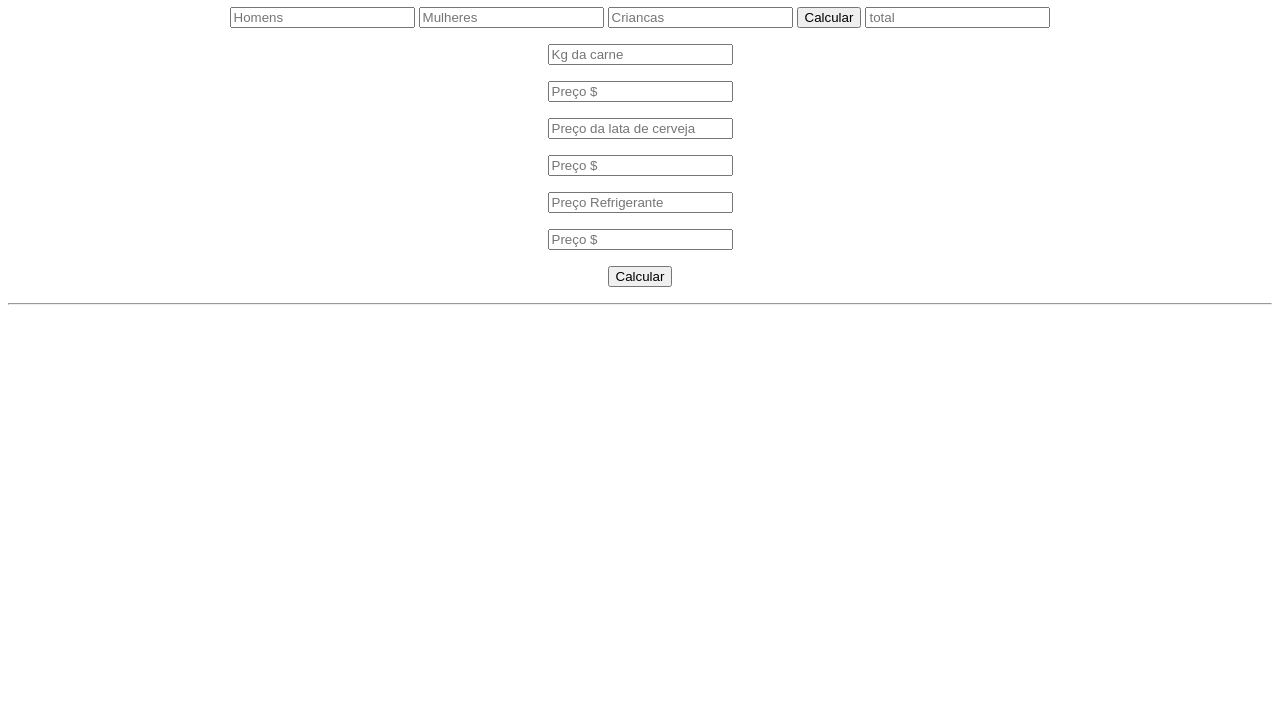
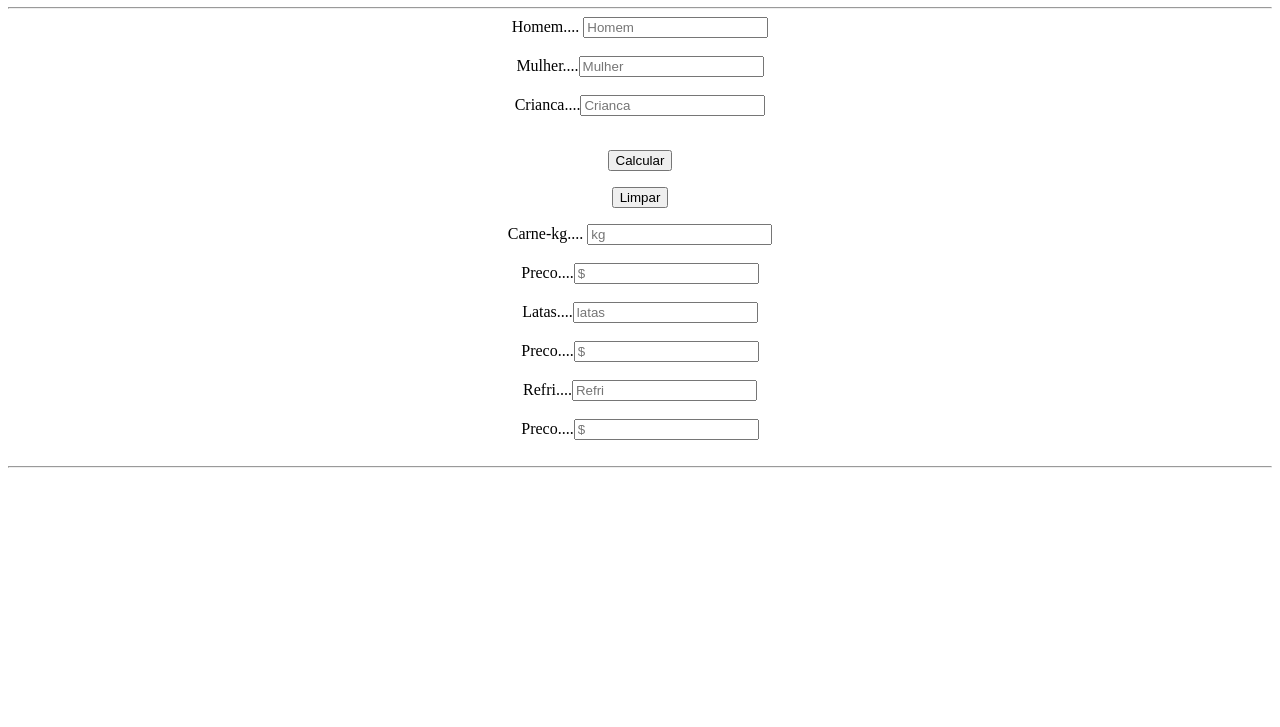
Before and after one commit to LeandroAugusto11/Logica, a plain HTML site: page Valor do Churras/index.html in a window 1280 px wide. Shown: the part 73-800 px from the top of the page. Drawn offline with Linux system fonts and the light colour scheme.

Commit message:
Update index.html

```diff
--- a/Valor do Churras/index.html
+++ b/Valor do Churras/index.html
@@ -2,35 +2,44 @@
 <html lang="pt-br">
 
 <head>
+
     <meta charset="UTF-8">
     <meta name="viewport" content="width=device-width, initial-scale=1.0">
     <meta http-equiv="X-UA-Compatible" content="ie=edge">
-    <title>Valor do Churras</title>
+    <title>Valor do Churrasco</title>
 </head>
 
 <body>
-    <h1><center>Valor do Churras</h1></center>
-    <form name="frmChurras">
-        <p>
-           <center> <input type="text" placeholder="Homens" name="txtHomens">
-            <input type="text" placeholder="Mulheres" name="txtMulheres">
-            <input type="text" placeholder="Criancas" name="txtCriancas">
-            <input type="button" value="Calcular" onclick="calcular()">
-            <input type="text" placeholder="total" name="txttotal">
-            <p><input type="text" placeholder="Kg da carne" name="txtKg da carne"></p>
-            <p><input type="text" placeholder="Preço $" name="txtPreço $"></p>
+    <center><h1>Valor do Churrasco</h1>
 
-            <p><input type="text" placeholder="Preço da lata de cerveja" name="txtPreço da lata de cerveja"></p>
-            <p><input type="text" placeholder="Preço $" name="txtPreço $"></p>
+    <form name="frmChurrasco"><hr>
 
-            <p><input type="text" placeholder="Preço Refrigerante" name="txtPreço Refrigerante"></p>
-            <p><input type="text" placeholder="Preço $" name="txtPreço $"></p>
-            <p><input type="button" value="Calcular" onclick="calcularCirculo()"></p></center>
+        Homem.... <input type="text" placeholder="Homem" name="txtHomem"><br><br>
 
-        </p>
+        Mulher....<input type="text" placeholder="Mulher" name="txtMulher"><br><br>
+
+       Crianca....<input type="text" placeholder="Crianca" name="txtCrianca"><br><br>
+
+       <p><input type="button" value="Calcular" size="7"  onclick="calcular()"> </p>
+        <p><input type="reset" value="Limpar"></p>
+
+       Carne-kg.... <input type="text" placeholder="kg" name="txtCarne"><br><br>
+
+        Preco....<input type="text" placeholder="$" name="txtPreço"><br><br>
+
+        Latas....<input type="text" placeholder="latas" name="txtLitros"><br><br>
+
+        Preco....<input type="text" placeholder="$" name="txtLatas"><br><br>
+
+        Refri....<input type="text" placeholder="Refri" name="txtRefri"><br><br>
+
+        Preco....<input type="text" placeholder="$" name="vlRefri"><br><br><hr></center>
     </form>
-    <script src="calcularvalor.js"></script>
+    <script src="Churrasco.js"></script>
+
 </body>
-<hr>
+
+
+
 
 </html>
```
